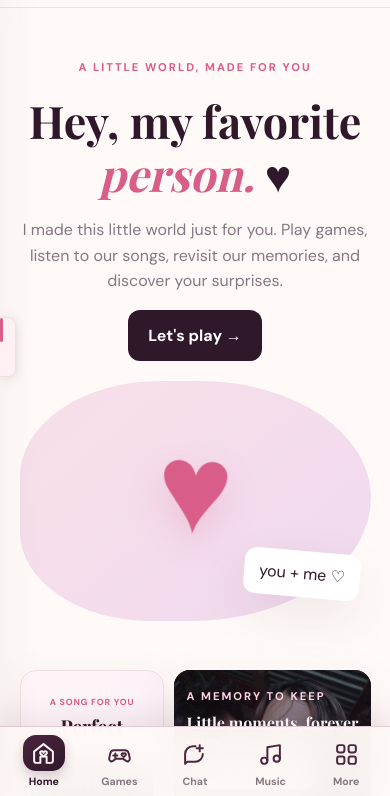
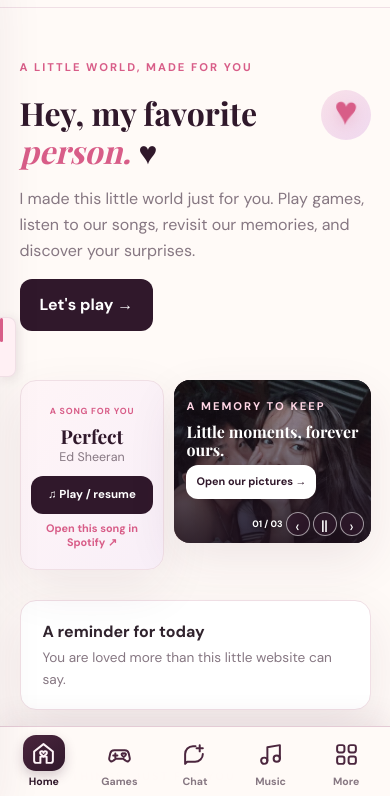
Before and after one commit to nyxxxtrnl/LOVEPLAY, a plain HTML site: page DASHBOARD/index.html in a window 390 px wide. Shown: the part 46-842 px from the top of the page. Drawn offline with nearby package versions, Linux system fonts and the light colour scheme; no server answers; a script that the page names is missing.

Commit message:
Move hero heart beside mobile heading

```diff
--- a/DASHBOARD/index.html
+++ b/DASHBOARD/index.html
@@ -910,7 +910,6 @@
   <footer>
     <a class="brand" href="#home"><img class="brand-icon" src="../ASSETS/loveplay-app-icon.png" alt="">LovePlay</a>
     <p>Made with love, just for you.</p>
-    <a href="#home">Back to top ↑</a>
   </footer>
 
   <div class="modal" id="messageModal" hidden>
--- a/DASHBOARD/style.css
+++ b/DASHBOARD/style.css
@@ -3489,11 +3489,36 @@ footer p {
   .ee-tool-layout { grid-template-columns: minmax(0, 1fr) minmax(125px, 0.85fr); }
   .ee-reference-grid { grid-template-columns: repeat(2, minmax(0, 1fr)); }
   .hero {
+    position: relative;
+    min-height: 0;
     grid-template-columns: 1fr;
+    align-items: start;
     padding-block: 45px 25px;
-    text-align: center;
-  }
-  .hero-art { min-height: 240px; }
+    text-align: left;
+  }
+  .hero > div:first-child {
+    width: 100%;
+  }
+  .hero h1 {
+    max-width: calc(100% - 58px);
+    font-size: clamp(2rem, 8vw, 2.5rem);
+  }
+  .hero-art {
+    position: absolute;
+    top: 82px;
+    right: 0;
+    width: 50px;
+    min-height: 50px;
+    aspect-ratio: 1;
+    border-radius: 50%;
+  }
+  .big-heart {
+    font-size: 2.5rem;
+    text-shadow: 0 5px 14px #d85d8835;
+  }
+  .floating-note {
+    display: none;
+  }
   .featured-showcase { min-height: 390px; aspect-ratio: auto; }
   .featured-copy { width: 100%; padding: 32px 24px 100px; }
   .featured-shade { background: linear-gradient(0deg, rgba(28, 14, 26, 0.88), rgba(28, 14, 26, 0.28)); }
```
